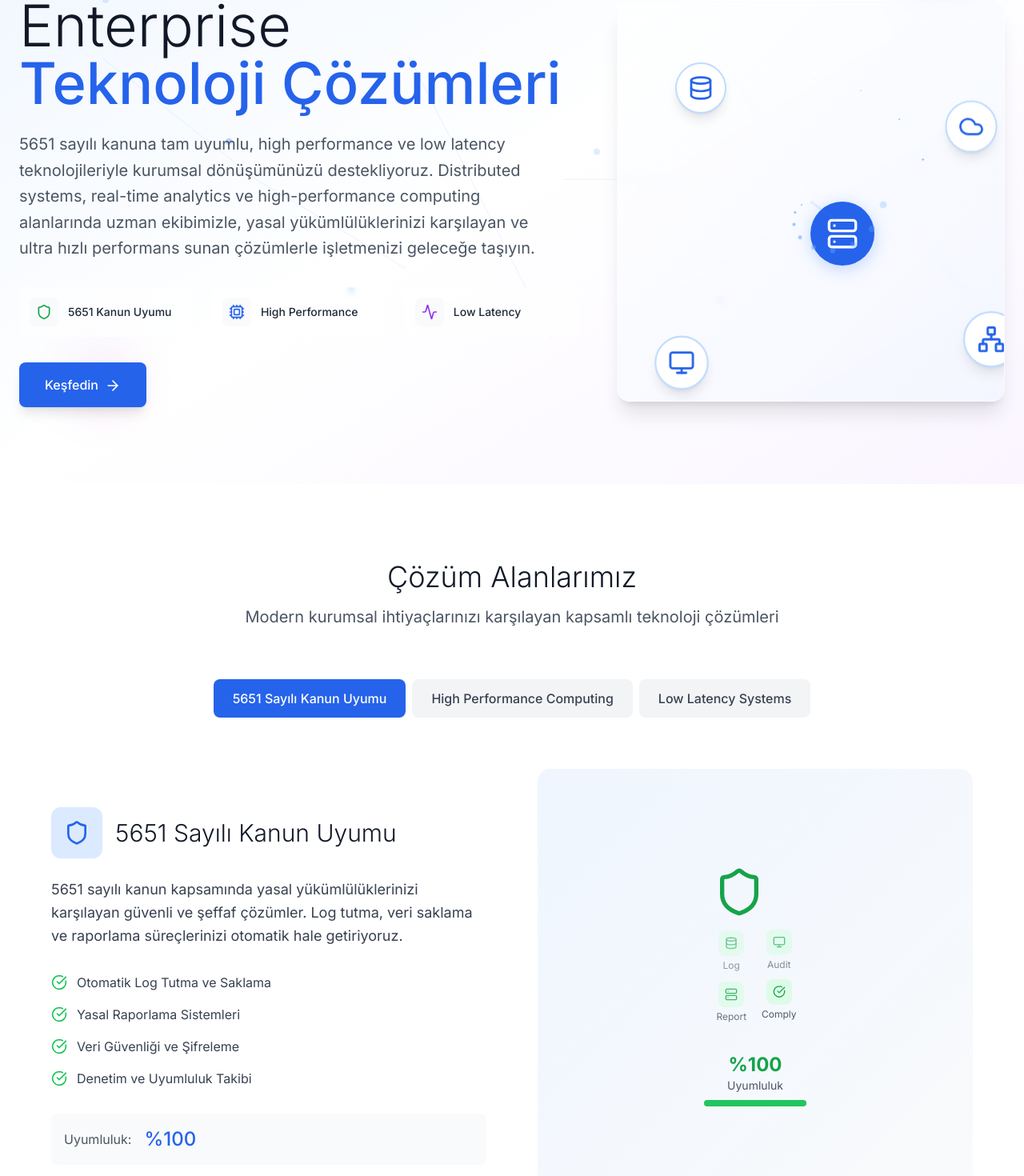
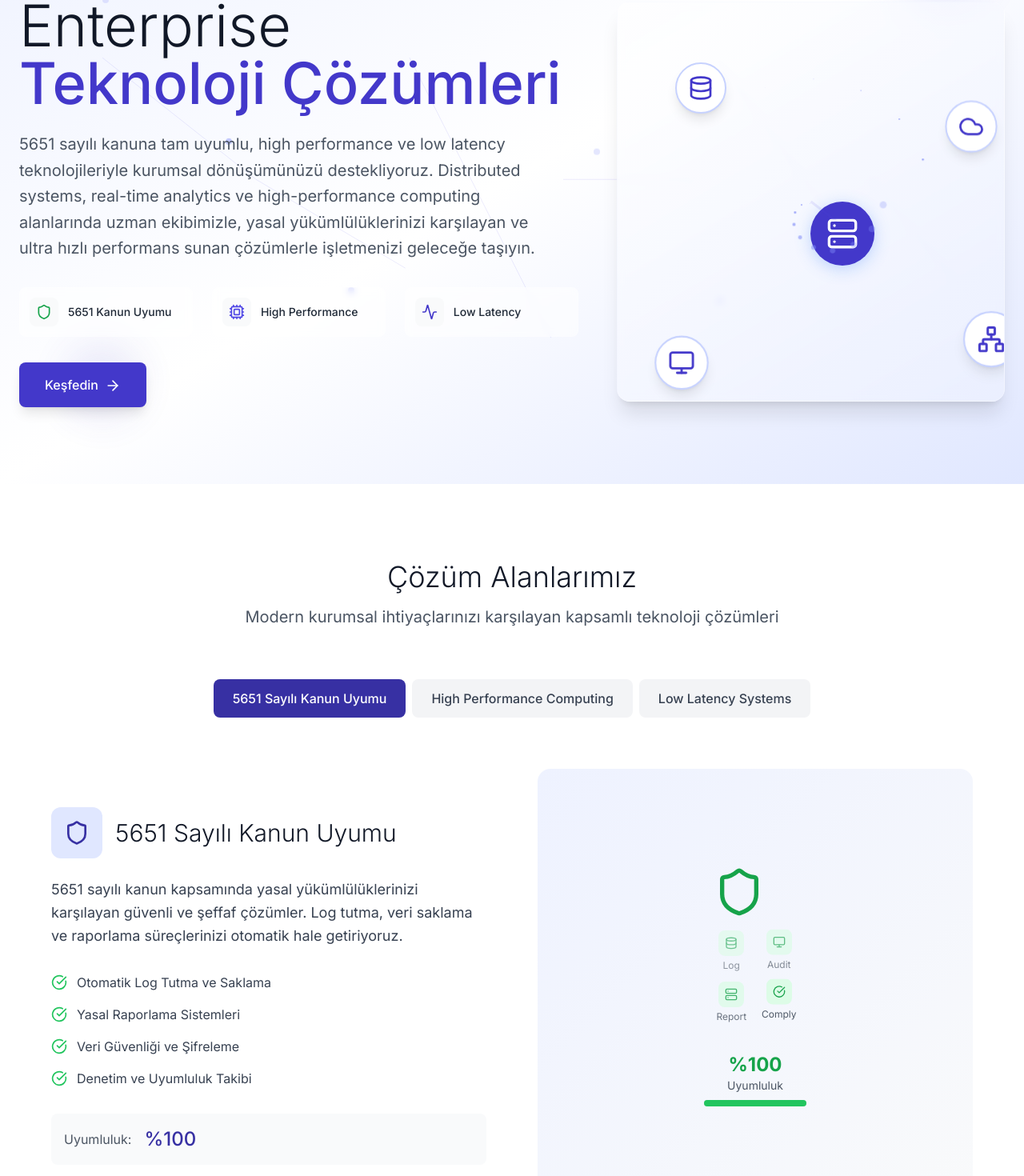
Before and after one commit to SeyfullahKK/Serrasoft, a Next.js app: page /cozumler/enterprise in a window 1280 px wide. Shown: the part 236-1706 px from the top of the page at 80% size. Built offline with nearby package versions, Linux system fonts and the light colour scheme.

Commit message:
Renk konsepti güncellendi - Telco: koyu mavi, ISS: açık mavi, Enterprise: lacivert tema uygulandı

```diff
--- a/components/Navbar.tsx
+++ b/components/Navbar.tsx
@@ -2,6 +2,7 @@ import React, { useState, useEffect } from 'react'
 import { motion, AnimatePresence } from 'framer-motion'
 import { Menu, X, Sparkles, User, Building, MessageSquare, Mail, Phone, Send } from 'lucide-react'
 import Link from 'next/link'
+import { useRouter } from 'next/router'
 
 interface NavItem {
   name: string;
@@ -9,6 +10,7 @@ interface NavItem {
 }
 
 const Navbar = () => {
+  const router = useRouter()
   const [isOpen, setIsOpen] = useState(false)
   const [scrolled, setScrolled] = useState(false)
   const [showContactModal, setShowContactModal] = useState(false)
@@ -29,6 +31,12 @@ const Navbar = () => {
     window.addEventListener('scroll', handleScroll)
     return () => window.removeEventListener('scroll', handleScroll)
   }, [])
+
+  // Ürünler sayfalarında olup olmadığını kontrol et
+  const isProductPage = router.pathname.startsWith('/urunler')
+
+  // Ürünler sayfasında ve scroll en üstteyken beyaz yazı kullan
+  const useWhiteText = isProductPage && !scrolled
 
   const handleInputChange = (e: React.ChangeEvent<HTMLInputElement | HTMLTextAreaElement | HTMLSelectElement>) => {
     setFormData({
@@ -79,8 +87,8 @@ const Navbar = () => {
                 className="flex items-center space-x-2 cursor-pointer"
                 whileHover={{ scale: 1.05 }}
               >
-                <Sparkles className="w-8 h-8 text-serrasoft-primary" />
-                <span className="text-2xl font-bold gradient-text">Serrasoft</span>
+                <Sparkles className={`w-8 h-8 ${useWhiteText ? 'text-white' : 'text-serrasoft-primary'}`} />
+                <span className={`text-2xl font-bold ${useWhiteText ? 'text-white' : 'gradient-text'}`}>Serrasoft</span>
               </motion.div>
             </Link>
 
@@ -89,7 +97,7 @@ const Navbar = () => {
               {navItems.map((item) => (
                 <Link key={item.name} href={item.href}>
                   <motion.div
-                    className="text-gray-700 hover:text-serrasoft-primary transition-colors font-medium py-2 cursor-pointer"
+                    className={`${useWhiteText ? 'text-white hover:text-gray-200' : 'text-gray-700 hover:text-serrasoft-primary'} transition-colors font-medium py-2 cursor-pointer`}
                     whileHover={{ scale: 1.05 }}
                   >
                     {item.name}
@@ -109,7 +117,10 @@ const Navbar = () => {
             {/* Mobile Menu Button */}
             <div className="lg:hidden">
               <button onClick={() => setIsOpen(!isOpen)}>
-                {isOpen ? <X size={24} /> : <Menu size={24} />}
+                {isOpen ?
+                  <X size={24} className={useWhiteText ? 'text-white' : 'text-gray-700'} /> :
+                  <Menu size={24} className={useWhiteText ? 'text-white' : 'text-gray-700'} />
+                }
               </button>
             </div>
           </div>
--- a/components/Services.tsx
+++ b/components/Services.tsx
@@ -18,7 +18,7 @@ const solutions = [
     title: 'Telco Çözümleri',
     description: 'Telekomünikasyon sektörüne özel geliştirilmiş yüksek performanslı çözümler',
     icon: Server,
-    color: 'from-blue-500 to-blue-700',
+    color: 'from-blue-600 to-blue-800',
     bgGradient: 'from-blue-50 to-blue-100',
     features: [
       'Korelasyon',
@@ -33,8 +33,8 @@ const solutions = [
     title: 'İSS',
     description: 'İSS\'ler için özel tasarlanmış, yüksek trafikli ağları yönetebilen güçlü çözümler',
     icon: Globe,
-    color: 'from-purple-500 to-purple-700',
-    bgGradient: 'from-purple-50 to-purple-100',
+    color: 'from-blue-400 to-blue-500',
+    bgGradient: 'from-blue-50 to-blue-100',
     features: [
       'Akıllı Trafik Kayıt',
       'Gelişmiş VPN Koruma',
@@ -48,8 +48,8 @@ const solutions = [
     title: 'Enterprise Çözümler',
     description: 'Kurumsal işletmeler için uçtan uca dijital dönüşüm ve teknoloji çözümleri',
     icon: Building2,
-    color: 'from-green-500 to-green-700',
-    bgGradient: 'from-green-50 to-green-100',
+    color: 'from-indigo-800 to-indigo-900',
+    bgGradient: 'from-indigo-50 to-indigo-100',
     features: [
       'High Performance Computing',
       'Low Latency Systems',
--- a/pages/cozumler/enterprise/index.tsx
+++ b/pages/cozumler/enterprise/index.tsx
@@ -83,14 +83,14 @@ export default function EnterprisePage() {
 
       <main className="min-h-screen pt-20">
         {/* Hero Section */}
-        <section className="py-24 bg-gradient-to-br from-blue-50 via-white to-purple-50 relative overflow-hidden">
+        <section className="py-24 bg-gradient-to-br from-indigo-50 via-white to-indigo-100 relative overflow-hidden">
           {/* Animated Background Elements */}
           <div className="absolute inset-0">
             {/* Floating Network Nodes */}
             {[...Array(8)].map((_, i) => (
               <motion.div
                 key={i}
-                className="absolute w-2 h-2 bg-blue-400 rounded-full opacity-20"
+                className="absolute w-2 h-2 bg-indigo-400 rounded-full opacity-20"
                 style={{
                   left: `${10 + (i * 12)}%`,
                   top: `${20 + (i % 3) * 25}%`
@@ -116,7 +116,7 @@ export default function EnterprisePage() {
                   y1={`${30 + (i % 2) * 20}%`}
                   x2={`${25 + (i * 15)}%`}
                   y2={`${50 + (i % 3) * 15}%`}
-                  stroke="#3B82F6"
+                  stroke="#4F46E5"
                   strokeWidth="1"
                   initial={{ pathLength: 0 }}
                   animate={{ pathLength: 1 }}
@@ -131,8 +131,8 @@ export default function EnterprisePage() {
             </svg>
 
             {/* Gradient Orbs */}
-            <div className="absolute top-10 right-10 w-32 h-32 bg-gradient-to-r from-blue-400 to-purple-400 rounded-full opacity-10 blur-xl" />
-            <div className="absolute bottom-20 left-20 w-24 h-24 bg-gradient-to-r from-purple-400 to-pink-400 rounded-full opacity-10 blur-xl" />
+            <div className="absolute top-10 right-10 w-32 h-32 bg-gradient-to-r from-indigo-400 to-indigo-600 rounded-full opacity-10 blur-xl" />
+            <div className="absolute bottom-20 left-20 w-24 h-24 bg-gradient-to-r from-indigo-600 to-indigo-800 rounded-full opacity-10 blur-xl" />
           </div>
 
           <div className="container mx-auto px-6 relative z-10">
@@ -164,7 +164,7 @@ export default function EnterprisePage() {
                   >
                     Enterprise
                     <motion.span
-                      className="block font-medium text-blue-600"
+                      className="block font-medium text-indigo-700"
                       initial={{ opacity: 0, x: 20 }}
                       animate={{ opacity: 1, x: 0 }}
                       transition={{ duration: 0.8, delay: 0.4 }}
@@ -194,8 +194,8 @@ export default function EnterprisePage() {
                   >
                     {[
                       { icon: Shield, label: '5651 Kanun Uyumu', color: 'text-green-600' },
-                      { icon: Cpu, label: 'High Performance', color: 'text-blue-600' },
-                      { icon: Activity, label: 'Low Latency', color: 'text-purple-600' }
+                      { icon: Cpu, label: 'High Performance', color: 'text-indigo-600' },
+                      { icon: Activity, label: 'Low Latency', color: 'text-indigo-700' }
                     ].map((feature, index) => (
                       <motion.div
                         key={index}
@@ -224,7 +224,7 @@ export default function EnterprisePage() {
                           solutionsSection.scrollIntoView({ behavior: 'smooth' });
                         }
                       }}
-                      className="bg-blue-600 text-white px-8 py-4 rounded-lg font-medium hover:bg-blue-700 transition-all duration-300 shadow-lg hover:shadow-xl"
+                      className="bg-indigo-700 text-white px-8 py-4 rounded-lg font-medium hover:bg-indigo-800 transition-all duration-300 shadow-lg hover:shadow-xl"
                       whileHover={{ scale: 1.05, y: -2 }}
                       whileTap={{ scale: 0.98 }}
                     >
@@ -244,13 +244,13 @@ export default function EnterprisePage() {
                   transition={{ duration: 1, delay: 0.4 }}
                 >
                                      {/* Main Container */}
-                   <div className="relative w-full h-[500px] bg-gradient-to-br from-white/60 to-blue-50/60 backdrop-blur-sm rounded-2xl border border-white/20 shadow-xl overflow-hidden">
+                   <div className="relative w-full h-[500px] bg-gradient-to-br from-white/60 to-indigo-50/60 backdrop-blur-sm rounded-2xl border border-white/20 shadow-xl overflow-hidden">
 
                      {/* Animated Network Topology */}
                      <div className="absolute inset-0 p-12">
                                              {/* Central Hub */}
                        <motion.div
-                         className="absolute top-1/2 left-1/2 transform -translate-x-1/2 -translate-y-1/2 w-20 h-20 bg-blue-600 rounded-full flex items-center justify-center shadow-lg"
+                         className="absolute top-1/2 left-1/2 transform -translate-x-1/2 -translate-y-1/2 w-20 h-20 bg-indigo-700 rounded-full flex items-center justify-center shadow-lg"
                          animate={{
                            scale: [1, 1.1, 1],
                            boxShadow: ["0 4px 20px rgba(59, 130, 246, 0.3)", "0 8px 30px rgba(59, 130, 246, 0.5)", "0 4px 20px rgba(59, 130, 246, 0.3)"]
@@ -269,7 +269,7 @@ export default function EnterprisePage() {
                        ].map((node, index) => (
                          <motion.div
                            key={index}
-                           className="absolute w-16 h-16 bg-white rounded-full flex items-center justify-center shadow-lg border-2 border-blue-200"
+                           className="absolute w-16 h-16 bg-white rounded-full flex items-center justify-center shadow-lg border-2 border-indigo-200"
                            style={{ left: `${node.x}%`, top: `${node.y}%` }}
                            animate={{
                              y: [0, -10, 0],
@@ -281,7 +281,7 @@ export default function EnterprisePage() {
                              repeat: Infinity
                            }}
                          >
-                           <node.icon className="w-8 h-8 text-blue-600" />
+                           <node.icon className="w-8 h-8 text-indigo-700" />
                          </motion.div>
                        ))}
 
@@ -314,8 +314,8 @@ export default function EnterprisePage() {
                          ))}
                         <defs>
                           <linearGradient id="gradient" x1="0%" y1="0%" x2="100%" y2="100%">
-                            <stop offset="0%" stopColor="#3B82F6" />
-                            <stop offset="100%" stopColor="#8B5CF6" />
+                            <stop offset="0%" stopColor="#4F46E5" />
+                            <stop offset="100%" stopColor="#3730A3" />
                           </linearGradient>
                         </defs>
                       </svg>
@@ -324,7 +324,7 @@ export default function EnterprisePage() {
                        {[...Array(16)].map((_, i) => (
                          <motion.div
                            key={i}
-                           className="absolute w-2 h-2 bg-blue-400 rounded-full"
+                           className="absolute w-2 h-2 bg-indigo-400 rounded-full"
                            style={{
                              left: "50%",
                              top: "50%"
@@ -370,7 +370,7 @@ export default function EnterprisePage() {
                   onClick={() => setSelectedSolution(index)}
                   className={`px-6 py-3 rounded-lg font-medium transition-all ${
                     selectedSolution === index
-                      ? 'bg-blue-600 text-white'
+                      ? 'bg-indigo-800 text-white'
                       : 'bg-gray-100 text-gray-700 hover:bg-gray-200'
                   }`}
                 >
@@ -390,9 +390,9 @@ export default function EnterprisePage() {
               <div className="grid lg:grid-cols-2 gap-16 items-center">
                 <div>
                   <div className="flex items-center gap-4 mb-6">
-                    <div className="w-16 h-16 bg-blue-100 rounded-xl flex items-center justify-center">
+                    <div className="w-16 h-16 bg-indigo-100 rounded-xl flex items-center justify-center">
                       {React.createElement(enterpriseSolutions[selectedSolution].icon, {
-                        className: "w-8 h-8 text-blue-600"
+                        className: "w-8 h-8 text-indigo-800"
                       })}
                     </div>
                     <div>
@@ -418,14 +418,14 @@ export default function EnterprisePage() {
 
                   <div className="flex items-center gap-4 p-4 bg-gray-50 rounded-lg">
                     <span className="text-gray-600">{enterpriseSolutions[selectedSolution].metric.label}:</span>
-                    <span className="text-2xl font-medium text-blue-600">
+                    <span className="text-2xl font-medium text-indigo-800">
                       {enterpriseSolutions[selectedSolution].metric.value}
                     </span>
                   </div>
                 </div>
 
                                  <div className="relative">
-                   <div className="aspect-square bg-gradient-to-br from-blue-50 to-gray-50 rounded-2xl p-8">
+                   <div className="aspect-square bg-gradient-to-br from-indigo-50 to-gray-50 rounded-2xl p-8">
                      {/* Dynamic visualization based on selected solution */}
                      {selectedSolution === 0 && (
                        // 5651 Law Compliance Visualization
@@ -637,10 +637,10 @@ export default function EnterprisePage() {
                   transition={{ duration: 0.6, delay: index * 0.2 }}
                   className="text-center"
                 >
-                  <div className="w-16 h-16 bg-blue-100 rounded-xl flex items-center justify-center mx-auto mb-4">
-                    <phase.icon className="w-8 h-8 text-blue-600" />
+                  <div className="w-16 h-16 bg-indigo-100 rounded-xl flex items-center justify-center mx-auto mb-4">
+                    <phase.icon className="w-8 h-8 text-indigo-700" />
                   </div>
-                  <div className="text-sm text-blue-600 font-medium mb-2">{phase.step}</div>
+                  <div className="text-sm text-indigo-600 font-medium mb-2">{phase.step}</div>
                   <h3 className="text-xl font-medium text-gray-900 mb-2">{phase.title}</h3>
                   <p className="text-gray-600">{phase.desc}</p>
                 </motion.div>
--- a/pages/cozumler/index.tsx
+++ b/pages/cozumler/index.tsx
@@ -10,7 +10,7 @@ const solutions = [
     title: 'Telco Çözümleri',
     description: 'Telekomünikasyon sektörüne özel geliştirilmiş, yüksek performanslı ve ölçeklenebilir çözümler',
     icon: Server,
-    color: 'from-blue-500 to-blue-700',
+    color: 'from-blue-600 to-blue-800',
     features: [
       'Korelasyon',
       'Loglama',
@@ -24,7 +24,7 @@ const solutions = [
     title: 'İnternet Servis Sağlayıcıları',
     description: 'İSS\'ler için özel tasarlanmış, yüksek trafikli ağları yönetebilen güçlü çözümler',
     icon: Globe,
-    color: 'from-purple-500 to-purple-700',
+    color: 'from-blue-400 to-blue-500',
     features: [
       'Akıllı Trafik Kayıt Sistemi',
       'Gelişmiş VPN Koruma Sistemi',
@@ -40,7 +40,7 @@ const solutions = [
     title: 'Enterprise Çözümler',
     description: 'Kurumsal işletmeler için uçtan uca dijital dönüşüm ve teknoloji çözümleri',
     icon: Building2,
-    color: 'from-green-500 to-green-700',
+    color: 'from-indigo-800 to-indigo-900',
     features: [
       'Size uygun çözümler için iletişime geçin!',
     ],
--- a/pages/cozumler/telco/index.tsx
+++ b/pages/cozumler/telco/index.tsx
@@ -87,7 +87,7 @@ export default function TelcoSolutionsPage() {
 
       <main className="min-h-screen pt-20">
         {/* Hero Section */}
-        <section className="py-20 bg-gradient-to-br from-blue-900 to-blue-700 text-white">
+        <section className="py-20 bg-gradient-to-br from-blue-700 to-blue-800 text-white">
           <div className="container mx-auto px-6">
             <motion.div
               initial={{ opacity: 0, y: 20 }}
@@ -149,7 +149,7 @@ export default function TelcoSolutionsPage() {
                       whileTap={{ scale: 0.98 }}
                       className="block glass-effect rounded-xl p-6 text-center hover:shadow-xl transition-all cursor-pointer group"
                     >
-                      <div className="w-16 h-16 mx-auto mb-4 bg-gradient-to-r from-blue-500 to-blue-700 rounded-xl flex items-center justify-center group-hover:scale-110 transition-transform">
+                      <div className="w-16 h-16 mx-auto mb-4 bg-gradient-to-r from-blue-600 to-blue-800 rounded-xl flex items-center justify-center group-hover:scale-110 transition-transform">
                         <solution.icon className="w-8 h-8 text-white" />
                       </div>
                       <p className="text-lg font-semibold text-gray-800 group-hover:text-serrasoft-primary transition-colors">
@@ -245,7 +245,7 @@ export default function TelcoSolutionsPage() {
         </section>
 
         {/* CTA Section */}
-        <section className="py-20 bg-gradient-to-r from-blue-600 to-blue-800">
+        <section className="py-20 bg-gradient-to-r from-blue-700 to-blue-800">
           <div className="container mx-auto px-6 text-center">
             <motion.div
               initial={{ opacity: 0, scale: 0.9 }}
--- a/pages/urunler/index.tsx
+++ b/pages/urunler/index.tsx
@@ -346,7 +346,7 @@ export default function UrunlerPage() {
                       }}
                       transition={{ duration: 2, repeat: Infinity }}
                     >
-                      <product.icon className="w-7 h-7 text-white" />
+                      <product.icon className="w-7 h-7 text-white stroke-white" strokeWidth={2} />
                     </motion.div>
                     <div className="text-center flex-1 flex flex-col">
                       <h3 className="text-lg font-bold text-white mb-2">{product.title}</h3>
@@ -427,7 +427,7 @@ export default function UrunlerPage() {
                         >
                           <div className="flex items-start gap-3">
                             <div className={`w-10 h-10 rounded-lg bg-gradient-to-r ${category.color} bg-opacity-10 flex items-center justify-center flex-shrink-0`}>
-                              <highlight.icon className="w-5 h-5 text-gray-700" />
+                              <highlight.icon className="w-5 h-5 text-white stroke-white" strokeWidth={2} />
                             </div>
                                                          <div className="flex-1">
                                <h5 className="font-bold text-gray-900 mb-1 text-base">{highlight.name}</h5>
```
Also changed, not shown: pages/cozumler/internet-servis-saglayicilari/index.tsx (+10 -10 lines), 2 other files (tests, documents, lock files or other folders).
